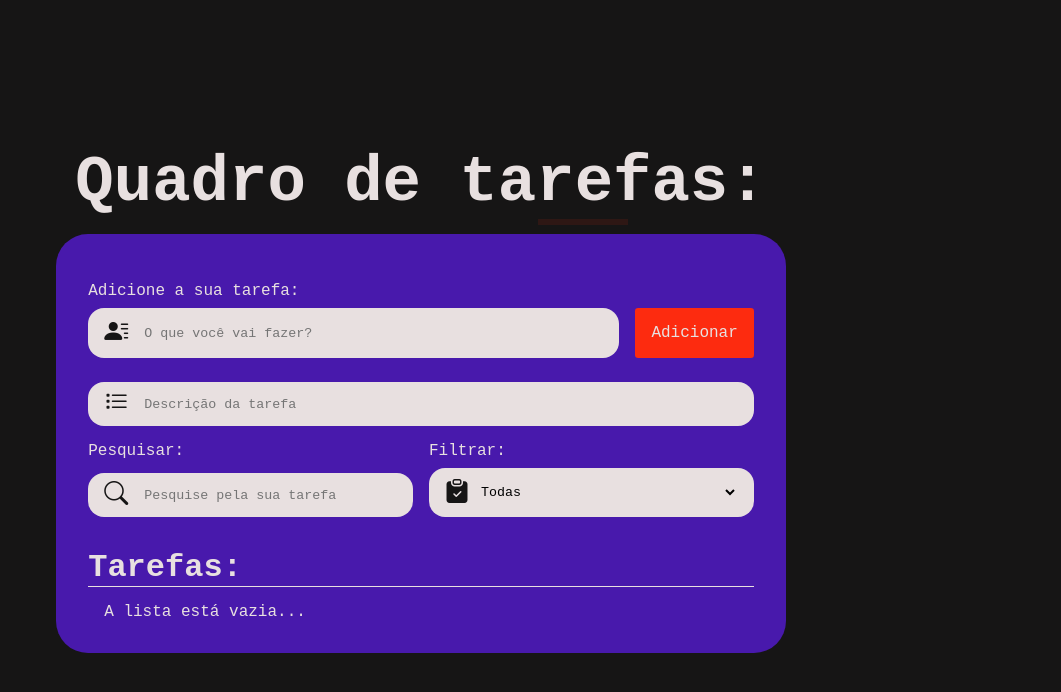
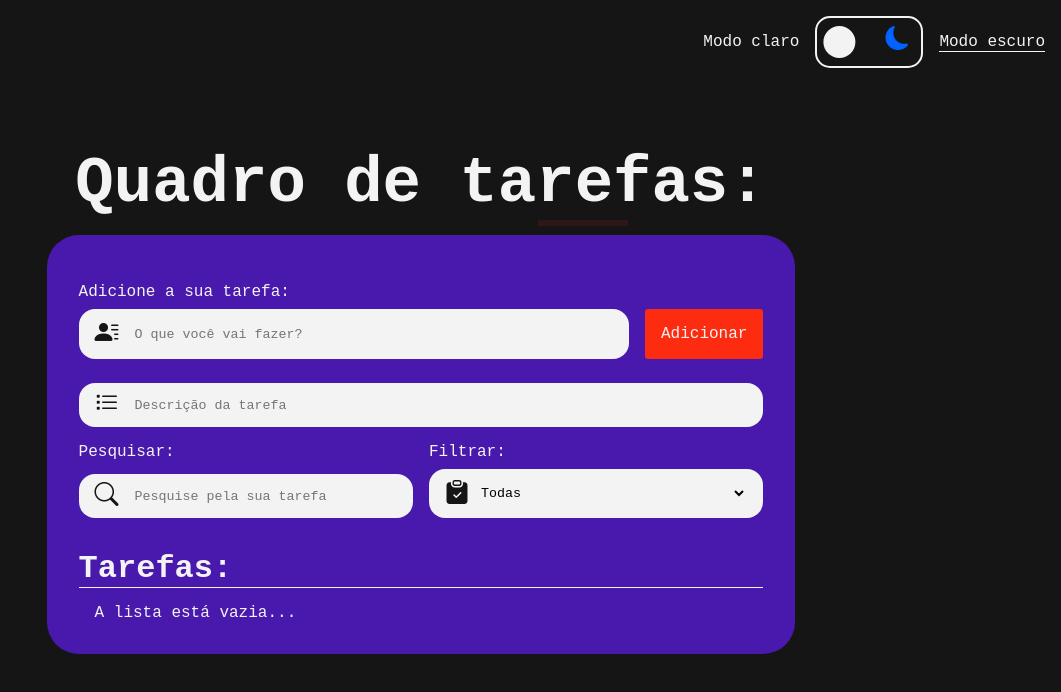
Before and after one commit to kevin-anjos/meuquadrodetarefas, a plain HTML site: page index.html in a window 1280 px wide. Shown: the whole page, without its empty margins (219-1280 px from the left). Drawn offline with nearby package versions, Linux system fonts and the light colour scheme; a web font is replaced by a local one.

Commit message:
theme-toggle-feature

```diff
--- a/css/styles.css
+++ b/css/styles.css
@@ -3,7 +3,9 @@
 :root {
     --black-color: #161515;
     --purple-color: #4819ac;
-    --white-color: #e8e0e0;
+    --blue-color: #0062ff;
+    --orange-color: #e8a410ff;
+    --white-color: #f3f3f3;
     --grey-color: #8f8d8d;
     --secondary-grey-color: #5d5959;
     --red-color: #fd2b0f;
@@ -21,23 +23,141 @@
 }
 
 html, body {
-    min-height: 100%;
+    min-height: 100vh;
+    width: 100%;
+}
+
+body {
+    display: flex;
+    flex-direction: column;
+    align-items: center;
+    background-color: var(--black-color);
+    overflow-y: auto;
     padding: 1rem;
+    gap: 4rem;
+}
+
+header {
     width: 100%;
+    display: flex;
+    justify-content: flex-end;
+    align-items: center;
+    gap: 1rem;
+    margin-bottom: 1rem;
+    color: var(--white-color);
+}
+
+header p {
+    cursor: pointer;
+}
+
+#theme-color-toggle-area {
+    padding: .5rem .5rem;
+    border-radius: 15px;
+    display: flex;
+    gap: 2rem;
+    justify-content: space-between;
+    border: 2px solid var(--white-color);
+    background-color: transparent;
+}
+
+
+#theme-color-toggle-area i{
+    cursor: pointer;
+}
+
+.dot {
+    padding: 1rem;
+    border-radius: 50%;
+}
+
+#dark-mode-dot {
+    background-color: var(--white-color);
+}
+
+#light-mode-dot {
+    display: none;
+    background-color: var(--black-color);
+}
+
+#light-mode-btn {
+    display: none;
+}
+
+#dark-mode-btn {
+    color: var(--blue-color);
+}
+
+.dark-mode-animation-active {
+    animation: dark-mode-animation 1s;
+    transform: translateX(250%);
+}
+
+#dark-mode-dot.dark-mode-animation-active {
+    animation: dot-animation 3s;
+    transform: translateX(-180%);
+}
+
+#light-mode-dot.light-mode-animation-active {
+    animation: dot-animation 3s;
+    transform: translateX(180%);
+}
+
+
+@keyframes dark-mode-animation {
+    0% {
+        transform: translateX(0%);
+    }
+
+    100% {
+        transform: translateX(250%);
+    }
+}
+
+@keyframes dot-animation {
+    0% {
+        opacity: 0;
+    }
+
+    100% {
+        opacity: 1;
+    }
+}
+
+.light-mode-animation-active {
+    animation: light-mode-animation 1s;
+    transform: translateX(-250%);
+}
+
+@keyframes light-mode-animation {
+    0% {
+        transform: translateX(0%);
+    }
+
+    100% {
+        transform: translateX(-250%);
+    }
+}
+
+#dark-mode-text {
+    border-bottom: 1px solid var(--white-color);
+}
+
+main {
     display: flex;
     flex-direction: column;
     justify-content: center;
     align-items: center;
-    background-color: var(--black-color);
+    width: 100%;
 }
 
-main {
+#tasks-dashboard {
     padding: 2rem;
     border-radius: 2rem;
-    background-color: var(--purple-color);
     color: var(--white-color);
     width: 60%;
     margin-top: 15px;
+    background-color: var(--purple-color);
 }
 
 #task-inputs-area {
@@ -308,7 +428,7 @@ h2 {
 
 
 @media screen and (max-width: 550px) {
-    main {
+    #tasks-dashboard {
         width: 80%;
     }
 
@@ -323,7 +443,7 @@ h2 {
         font-size: 3.5em;
     }
 
-    main {
+    #tasks-dashboard {
         width: 100%;
     }
 }
--- a/index.html
+++ b/index.html
@@ -10,8 +10,19 @@
     <title>Quadro de tarefas</title>
 </head>
 <body>
+    <header>
+        <p id="light-mode-text">Modo claro</p>
+        <div id="theme-color-toggle-area">
+            <div id="light-mode-dot" class="dot light-mode-animation-active"></div>
+            <i class="bi bi-moon-fill dark-mode-animation-active" id="dark-mode-btn"></i>
+            <i class="bi bi-sun-fill" id="light-mode-btn"></i>
+            <div id="dark-mode-dot" class="dot dark-mode-animation-active"></div>
+        </div>
+        <p id="dark-mode-text">Modo escuro</p>
+    </header>
+    <main>
         <h1>Quadro de tarefas:</h1>
-    <main>
+        <section id="tasks-dashboard">
             <section id="task-inputs-area">
                 <div class="task-inputs">
                     <div class="task-input">
@@ -56,6 +67,7 @@
                 <h2>Tarefas:</h2>
                 <div id="tasks-list"></div>
             </section>
+        </section>
     </main>
 </body>
 </html>
--- a/js/domElements.js
+++ b/js/domElements.js
@@ -11,3 +11,17 @@ export const taskDescriptionInput = document.querySelector('#task-description-in
 export const filterTaskSelect = document.querySelector('#filter-task-select');
 
 export const addEditWordToggle = document.querySelector("#add-edit-word-toggle");
+
+
+export const themeColorToggleArea = document.querySelector('#theme-color-toggle-area');
+export const darkModeDot = document.querySelector('#dark-mode-dot');
+export const lightModeDot = document.querySelector('#light-mode-dot');
+
+export const darkModeBtn = document.querySelector('#dark-mode-text');
+export const lightModeBtn = document.querySelector('#light-mode-text');
+
+export const darkModeIco = document.querySelector('#dark-mode-btn');
+export const lightModeIco = document.querySelector('#light-mode-btn');
+
+export const tasksdashboardTitle = document.querySelector('h1');
+export const tasksDashboardArea = document.querySelector('#tasks-dashboard');
--- a/js/main.js
+++ b/js/main.js
@@ -1,11 +1,14 @@
 //Importar handler de impressão de Lista de Tasks
-import { handleTasksListPrint } from "./handleTasksPrint.js";
+import { handleTasksListPrint } from "./tasksPrintHandler.js";
 
 //Importar funções utilitárias do utils.js
 import { addTask, tasksList, filterTasks, deleteTask, setTaskToBeEdited, toggleDoneTask, editTask, cancelEditTask } from "./utils.js";
 
+//Importar fnções de handler de modo de cor
+import { setDarkModeTheme, setLightModeTheme } from "./themeColorHandler.js";
+
 //Importar elementos do arquivo de elementos DOM
-import { searchTaskInput, filterTaskSelect, addTaskInput, taskDescriptionInput, addTaskBtn, editTaskBtn, taskListArea, cancelEditTaskBtn } from './domElements.js';
+import { searchTaskInput, filterTaskSelect, addTaskInput, taskDescriptionInput, addTaskBtn, editTaskBtn, taskListArea, cancelEditTaskBtn, darkModeBtn, lightModeBtn } from './domElements.js';
 
 //Eventos
 
@@ -16,6 +19,7 @@ searchTaskInput.addEventListener('input', () => {
     filterTaskSelect.value = "filter-all";
     handleTasksListPrint(searchedTaskList);
 })
+
 
 // Limitar caracteres e ativar ação com Enter para addTaskInput
 addTaskInput.addEventListener('input', () => {
@@ -28,9 +32,32 @@ addTaskInput.addEventListener('keydown', event => {
     }
 });
 
-// Limitar caracteres e ativar ação com Enter para taskDescriptionInput
+// Limitar caracteres e ativar ação com Enter
 taskDescriptionInput.addEventListener('input', () => {
     taskDescriptionInput.value = taskDescriptionInput.value.slice(0, 100);
+});
+
+taskDescriptionInput.addEventListener('keydown', event => {
+    if (event.key === "Enter") {
+        getComputedStyle(editTaskBtn).display === "none" ? addTask() : editTask();
+    }
+});
+
+//Limitar caracteres até 100 nos inputs
+addTaskInput.addEventListener('input', () => {
+    addTaskInput.value = addTaskInput.value.slice(0, 100);
+});
+
+taskDescriptionInput.addEventListener('input', () => {
+    taskDescriptionInput.value = taskDescriptionInput.value.slice(0, 100);
+});
+
+
+//Verificar se o Enter deve adicionar ou editar uma tarefa
+addTaskInput.addEventListener('keydown', event => {
+    if (event.key === "Enter") {
+        getComputedStyle(editTaskBtn).display === "none" ? addTask() : editTask();
+    }
 });
 
 taskDescriptionInput.addEventListener('keydown', event => {
@@ -58,6 +85,16 @@ cancelEditTaskBtn.addEventListener('click', () => {
     cancelEditTask();
 })
 
+darkModeBtn.addEventListener('click', () => {
+    setDarkModeTheme();
+})
+
+lightModeBtn.addEventListener('click', () => {
+    setLightModeTheme();
+})
+
+
+
 //Delegação de eventos (capturar elementos criados dinamicamente)
 taskListArea.addEventListener('click', event => {
     if (event.target.classList.contains('delete-task-button')) {
--- a/js/handleTasksPrint.js
+++ b/js/tasksPrintHandler.js
@@ -30,6 +30,8 @@ const createElementsToBePrinted = task => {
 
     const taskDescription = document.createElement('div');
     taskDescription.classList.add("task-description");
+
+    task.description = task.description.replace('Descrição:', "")
 
     if (task.description != undefined && task.description != "") {
         taskDescription.innerHTML = `<strong>Descrição:</strong> ${task.description}`
--- /dev/null
+++ b/js/themeColorHandler.js
@@ -0,0 +1,72 @@
+//Importar variáveis de mudança de tema
+
+import { darkModeIco, darkModeBtn, lightModeIco, lightModeBtn, tasksdashboardTitle, themeColorToggleArea, tasksDashboardArea, darkModeDot, lightModeDot } from './domElements.js';
+
+//Cores
+const whiteColor = "#f3f3f3";
+const blackColor = "#161515";
+const orangeColor = "#e8a410ff";
+const purpleColor = "#4819ac";
+const blueColor = "#3B82F6";
+
+//Função para ativar modo escuro
+export const setDarkModeTheme = () => {
+    document.body.style.backgroundColor = blackColor;
+
+    tasksdashboardTitle.style.color = whiteColor;
+
+    darkModeDot.classList.add('dark-mode-animation-active');
+
+    darkModeIco.style.color = blueColor;
+
+    darkModeIco.style.opacity = 1;
+
+    darkModeBtn.style.color = whiteColor;
+
+    darkModeIco.style.display = "block";
+    darkModeDot.style.display = "block";
+
+    lightModeIco.style.display = "none";
+    lightModeDot.style.display = "none";
+
+    darkModeIco.classList.add('dark-mode-animation-active');
+
+    lightModeIco.classList.remove('light-mode-animation-active');
+
+    lightModeBtn.style.color = whiteColor;
+
+    themeColorToggleArea.style.border = `2px solid ${whiteColor}`;
+
+    tasksDashboardArea.style.backgroundColor = purpleColor;
+}
+
+//Função para ativar modo claro
+export const setLightModeTheme = () => {
+    document.body.style.backgroundColor = whiteColor;
+
+    tasksdashboardTitle.style.color = blackColor;
+
+    darkModeDot.classList.remove('dark-mode-animation-active');
+
+    darkModeDot.style.display = "none";
+    darkModeIco.style.display = "none";
+
+    darkModeIco.classList.remove('dark-mode-animation-active');
+
+    lightModeIco.classList.add('light-mode-animation-active');
+
+    lightModeIco.style.display = "block";
+
+    darkModeBtn.style.color = blackColor;
+
+    lightModeIco.style.color = orangeColor;
+
+    lightModeBtn.style.color = blackColor;
+    lightModeDot.style.display = "block";
+
+    lightModeBtn.style.borderBottom = `1px solid ${blackColor}`;
+
+    themeColorToggleArea.style.border = `2px solid ${blackColor}`;
+
+    tasksDashboardArea.style.backgroundColor = blueColor;
+}
--- a/js/utils.js
+++ b/js/utils.js
@@ -2,7 +2,7 @@
 import { addEditWordToggle, addTaskInput, taskDescriptionInput, addTaskBtn, editTaskBtn, filterTaskSelect, cancelEditTaskBtn } from './domElements.js';
 
 //Importar handler de impressão de Lista de Tasks
-import { handleTasksListPrint } from "./handleTasksPrint.js";
+import { handleTasksListPrint } from "./tasksPrintHandler.js";
 
 //Importar classe das tarefas
 import { Task } from './Task.js';
@@ -26,8 +26,8 @@ window.addEventListener('load', () => {
 
 //Remover transformação de texto em TAGS HTML
 const removeHTMLTagsInTaskInfo = () => {
-    const taskNameWithoutTAGS = addTaskInput.value.replace('>', "&gt;").replace('<', "&lt;");
-    const taskDecriptionWithoutTAGS = taskDescriptionInput.value.replace('>', "&gt;").replace('<', "&lt;");
+    const taskNameWithoutTAGS = addTaskInput.value.replace(/</g, "&lt;").replace(/>/g, "&gt;");
+    const taskDecriptionWithoutTAGS = taskDescriptionInput.value.replace(/</g, "&lt;").replace(/>/g, "&gt;");
 
     return {taskNameWithoutTAGS, taskDecriptionWithoutTAGS};
 }
```
Lines whose indentation alone changed are shown as unchanged.
